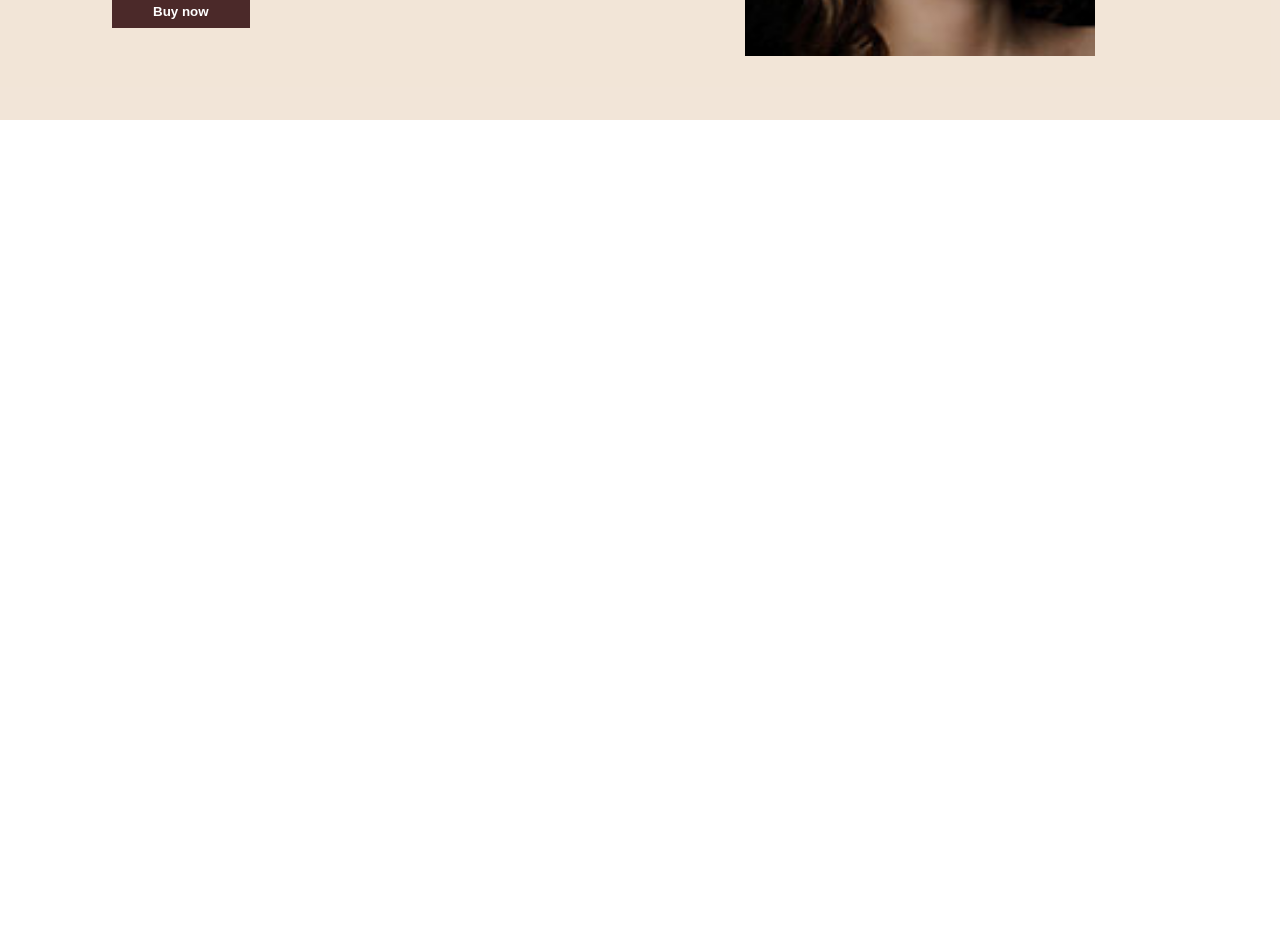
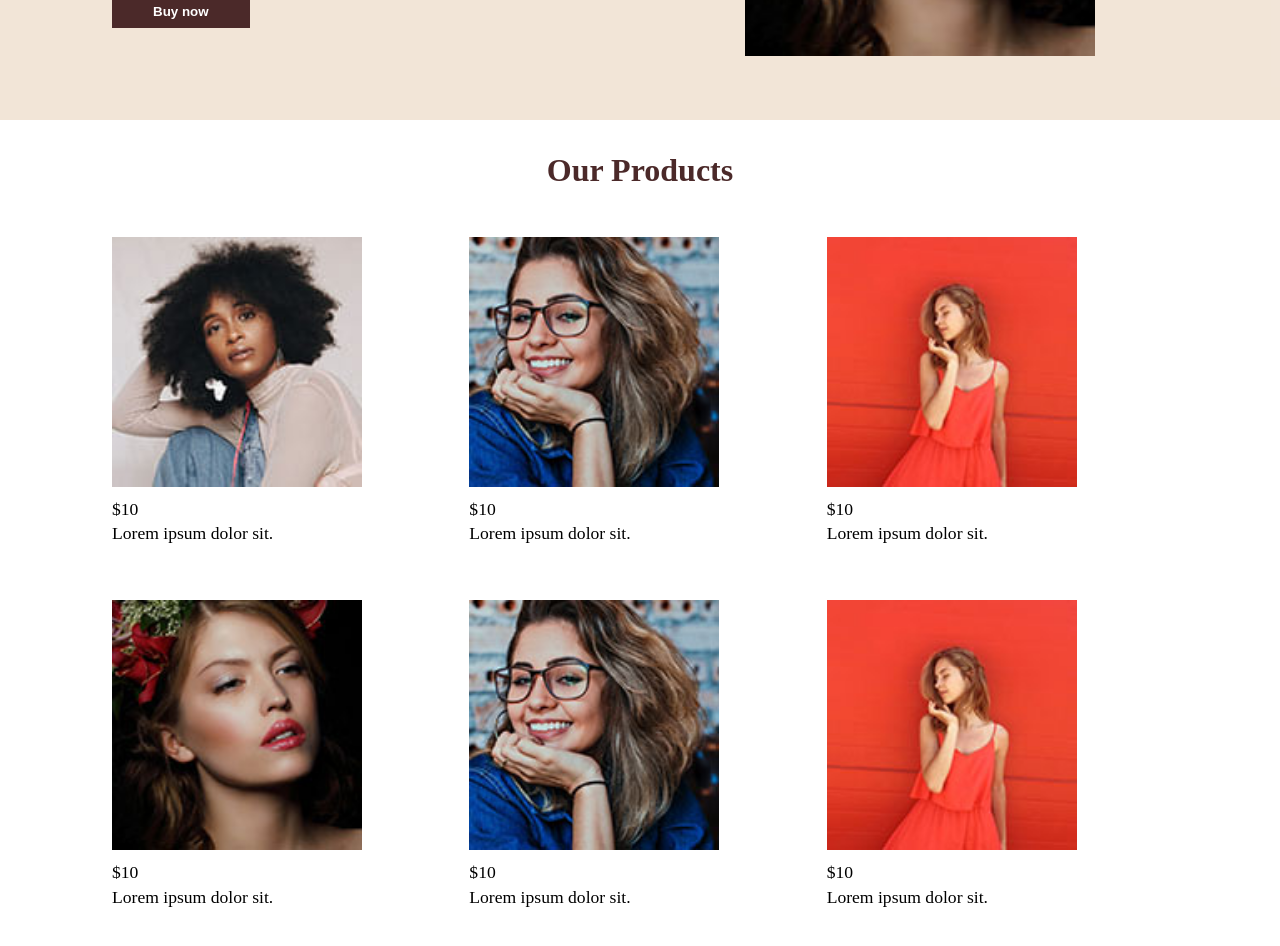
Before and after one commit to Walexz01/FiFash, a React (Vite) app: page / in a window 1280 px wide. Shown: the part 2200-3146 px from the top of the page. Before the commit the page ends 2320 px from the top, so only its background shows below. Built offline with nearby package versions, Linux system fonts and the light colour scheme.

Commit message:
create a responsive product section

```diff
--- a/src/App.tsx
+++ b/src/App.tsx
@@ -3,7 +3,7 @@ import DealOfTheDay from "./components/DealOfTheDay";
 import Hero from "./components/Hero";
 import NavBar from "./components/NavBar";
 import NewCollection from "./components/NewCollection";
-
+import OurProducts from "./components/OurProducts";
 function App() {
   return (
     <div className="app">
@@ -12,6 +12,7 @@ function App() {
       <NewCollection />
       <BestFashion />
       <DealOfTheDay />
+      <OurProducts />
     </div>
   );
 }
--- a/src/components/NavBar.tsx
+++ b/src/components/NavBar.tsx
@@ -19,7 +19,7 @@ const NavBar = () => {
         </div>
       </div>
       <div className="toogle" onClick={() => setIsNavOpen(!isNavOpen)}>
-        open
+        {isNavOpen ? "close" : "open"}
       </div>
     </nav>
   );
--- /dev/null
+++ b/src/components/OurProducts.tsx
@@ -0,0 +1,29 @@
+import image1 from "../assets/avatar1.jpg";
+import image6 from "../assets/avatar6.jpg";
+import image7 from "../assets/avatar7.jpg";
+import image5 from "../assets/avatar5.jpg";
+
+const image = [image1, image5, image6, image7, image5, image6];
+
+const OurProducts = () => {
+  return (
+    <div className="products">
+      <h2>Our Products</h2>
+      <div className="cards">
+        {image.map((image, index) => {
+          return (
+            <div key={index} className="product__card">
+              <img src={image} alt="" />
+              <div className="card__details">
+                <div className="price">$10</div>
+                <div className="name">Lorem ipsum dolor sit.</div>
+              </div>
+            </div>
+          );
+        })}
+      </div>
+    </div>
+  );
+};
+
+export default OurProducts;
--- a/src/index.css
+++ b/src/index.css
@@ -267,6 +267,33 @@
         width: 350px;
 
     }
+    .products{
+        padding: 2rem 7rem;
+    }
+    .products h2{
+        font-size: 2rem;
+        color: #4b2929;
+        text-align: center;
+        padding-bottom: 2rem;
+    }
+    .product__card{
+        padding: 1rem 0;
+    }
+    .product__card img{
+        width: 250px;
+    }
+    .cards{
+        display: grid;
+        grid-template-columns: repeat(3,1fr);
+        gap: 1rem;
+    }
+    .card__details{
+        padding: .5rem 0;
+        font-size: 1.1rem;
+    }
+    .price{
+        padding-bottom:.2rem ;
+    }
 @media screen and (max-width:1024px ) {
 
     .hero{
@@ -379,6 +406,15 @@
 }
 .loadmore{
     margin-top: 1.5rem;
+}
+
+.products{
+    padding: 2rem 2rem;
+}
+.cards{
+    grid-template-columns: repeat(2,1fr);
+    place-items: center;
+    gap: 4rem;
 }
 
 }
@@ -555,4 +591,12 @@
         width: 250px;
         box-shadow: 0 0 .6rem #706565;
     }
+    .products{
+        padding: 2rem 1rem;
+    }
+    .cards{
+        grid-template-columns: 1fr;
+        gap: 2rem;
+    }
+
 }
```
